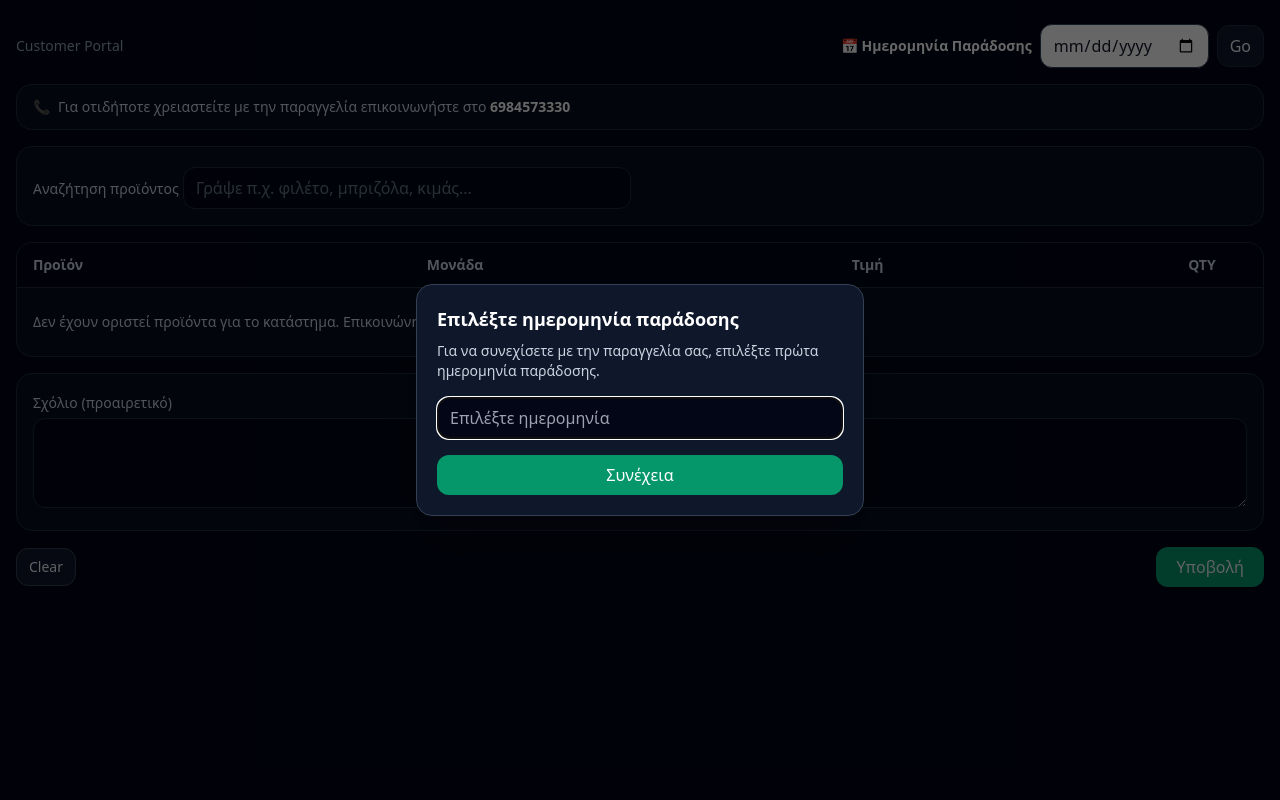
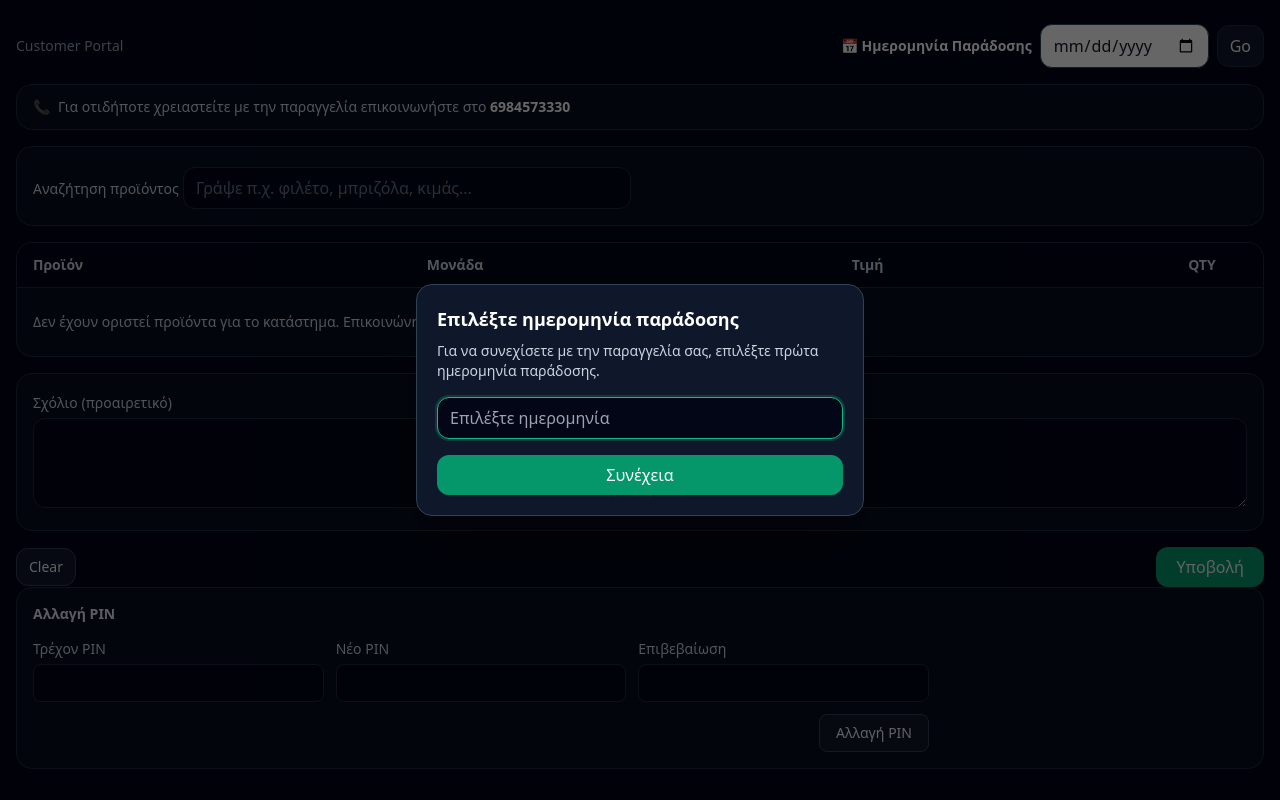
Before and after one commit to cfragoulis-design/SRDEV, a FastAPI app: template app/templates/portal_order.html in a window 1280 px wide. Run offline with FastAPI, Linux system fonts and the light colour scheme; the template is opened without the code that fills it, so the values that code supplies are empty; some libraries are stand-ins or nearby versions.

Commit message:
Add files via upload

```diff
--- a/app/templates/portal_order.html
+++ b/app/templates/portal_order.html
@@ -58,12 +58,17 @@ td:last-child {
     padding-left: 6px;
     padding-right: 6px;
   }
+  #deliveryDateModalInput {
+  color-scheme: dark;
 }
 }
+}
+
 
 #deliveryDateModalInput {
   background: #020617;
   color: #ffffff;
+  cursor: pointer;
 }
 
 .flatpickr-calendar {
@@ -111,7 +116,6 @@ span.flatpickr-weekday,
   border-color: #1e293b;
 }
 
-
 </style>
 <div class="flex flex-col gap-4 md:flex-row md:items-center md:justify-between mb-4">
   <div>
@@ -151,8 +155,14 @@ span.flatpickr-weekday,
 </script>
 
 {% if message %}
+  <div class="mb-4 bg-emerald-900/30 border border-emerald-800 text-emerald-200 rounded-2xl px-4 py-3">
+    {{ message }}
+  </div>
+{% endif %}
+
+{% if pwd_error %}
   <div class="mb-4 bg-rose-900/30 border border-rose-800 text-rose-200 rounded-2xl px-4 py-3">
-    {{ message }}
+    {{ pwd_error }}
   </div>
 {% endif %}
 
@@ -275,6 +285,43 @@ span.flatpickr-weekday,
     </button>
   </div>
 </form>
+
+
+<div class="bg-slate-900/40 border border-slate-800 rounded-2xl p-4">
+  <h3 class="text-sm font-semibold text-slate-200 mb-3">Αλλαγή PIN</h3>
+  <form method="post" action="/p/{{ customer.slug }}/change-pin" class="space-y-3">
+    <input type="hidden" name="current_date" value="{{ date.isoformat() }}">
+
+    <div class="grid grid-cols-1 md:grid-cols-3 gap-3 max-w-4xl">
+      <div>
+        <label class="text-sm text-slate-300">Τρέχον PIN</label>
+        <input type="password" name="current_pin"
+               class="mt-1 w-full max-w-xs bg-slate-950 border border-slate-800 rounded-lg px-3 py-2 text-sm"
+               required>
+      </div>
+
+      <div>
+        <label class="text-sm text-slate-300">Νέο PIN</label>
+        <input type="password" name="new_pin"
+               class="mt-1 w-full max-w-xs bg-slate-950 border border-slate-800 rounded-lg px-3 py-2 text-sm"
+               required>
+      </div>
+
+      <div>
+        <label class="text-sm text-slate-300">Επιβεβαίωση</label>
+        <input type="password" name="confirm_pin"
+               class="mt-1 w-full max-w-xs bg-slate-950 border border-slate-800 rounded-lg px-3 py-2 text-sm"
+               required>
+      </div>
+    </div>
+
+    <div class="max-w-4xl flex justify-start md:justify-end">
+      <button class="bg-slate-900 border border-slate-700 hover:bg-slate-800 rounded-lg px-4 py-2 text-sm">
+        Αλλαγή PIN
+      </button>
+    </div>
+  </form>
+</div>
 
 {% if history_orders and history_orders|length > 0 %}
   <div class="mt-8">
@@ -521,7 +568,7 @@ span.flatpickr-weekday,
     </p>
 
     <input id="deliveryDateModalInput" type="text" readonly placeholder="Επιλέξτε ημερομηνία"
-           class="mt-4 w-full rounded-xl border border-slate-700 bg-slate-950 px-3 py-2 text-white cursor-pointer">
+       class="mt-4 w-full rounded-xl border border-slate-600 bg-slate-950 px-3 py-2 text-white focus:border-emerald-500 focus:ring-2 focus:ring-emerald-500/20 outline-none">
 
     <div id="deliveryDateModalError" class="mt-2 hidden text-sm text-rose-300">
       Παρακαλώ επιλέξτε ημερομηνία.
@@ -579,9 +626,7 @@ span.flatpickr-weekday,
 
     setTimeout(function () {
       modalInput.focus();
-      if (picker) {
-        picker.open();
-      }
+      if (picker) picker.open();
     }, 120);
   }
 
```
